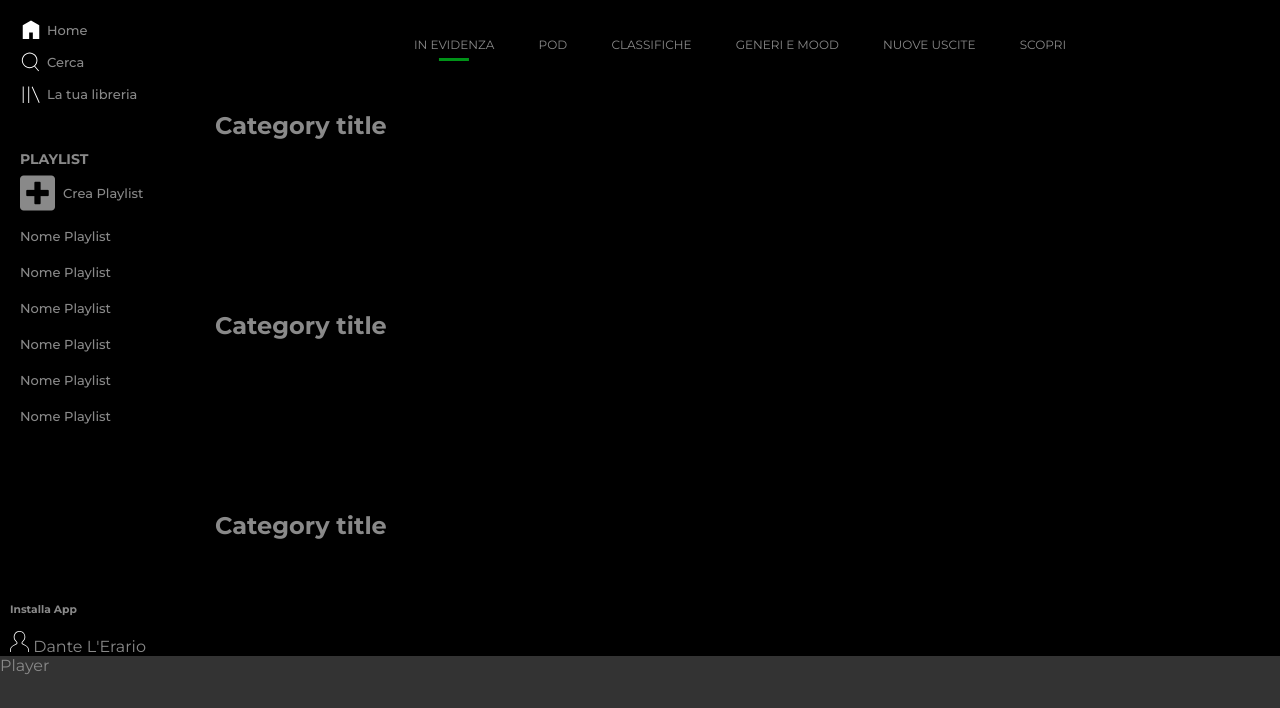
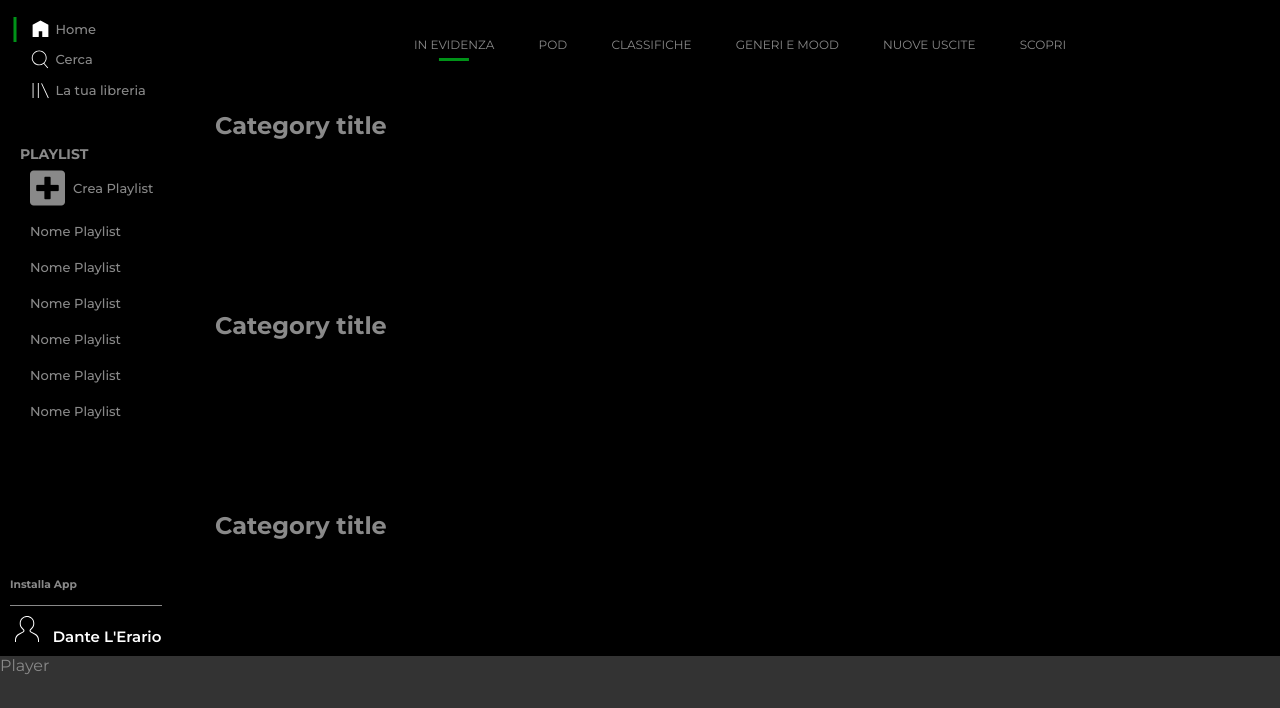
Before and after one commit to dantelerario/html-css-spotifyweb, a plain HTML site: page index.html in a window 1280 px wide. Shown: the part 64-772 px from the top of the page. Drawn offline with Linux system fonts and the light colour scheme.

Commit message:
sidebar done

```diff
--- a/index.html
+++ b/index.html
@@ -20,7 +20,7 @@
                   <img src="img/logo.svg" alt="Spotify">
                   <div class="nav-div pad-top-bot20">
                     <ul class="ul-nostyle">
-                      <li>
+                      <li class="active-left">
                         <img src="img/home.svg" alt="Home">
                         <a href="#">Home</a>
                       </li>
@@ -64,8 +64,8 @@
                 </div>
 
                 <div class="sidebar-bottom">
-                  <h6>Installa App</h6>
                   <div class="account-sidebar">
+                    <h6 class="underscore">Installa App</h6>
                     <img src="img/profile.svg" alt="Profilo">
                     <span class="account-name">Dante L'Erario</span>
                   </div>
--- a/styles/main.css
+++ b/styles/main.css
@@ -38,6 +38,7 @@ body {
 .sidebar-top .nav-div ul {
   display: flex;
   flex-direction: column;
+  padding-left: 10px;
 }
 
 .sidebar-top .nav-div ul li{
@@ -81,6 +82,21 @@ body {
 .sidebar-top h4 {
   font-size: 14px;
 }
+
+.active-left {
+  position: relative;
+}
+
+.active-left::before {
+  content: "";
+  position: absolute;
+  left: 0;
+  top: 3px;
+  height: 25px;
+  transform: translateX(-50%);
+  border-left: 3px solid #009318;
+  padding-right: 30px;
+}
 /* SIDERBAR TOP END*/
 
 /* SIDERBAR BOTTOM */
@@ -92,23 +108,38 @@ body {
 
 .sidebar-bottom h6 {
   padding: 15px 0;
+}
+
+.underscore {
   position: relative;
 }
 
-.siderbar-bottom h6:before {
+.underscore::before {
   content: "";
   position: absolute;
   left: 0;
   bottom: 0;
   height: 1px;
-  width: 75%;
-  transform: translateX(-50%);
-  border-bottom: 0.5px solid #898989;
+  width: 80%;
+  border-bottom:0.5px solid #898989;
 }
 
 .sidebar-bottom img {
-  width: 10%;
+  width: 15%;
+  padding: 10px 0 0 5px;
 }
+
+.account-sidebar {
+  padding: 10px 0 10px 0;
+}
+
+.account-sidebar .account-name {
+  color: #FFF;
+  font-size: 15px;
+  font-weight: 600;
+  padding: 10px 0 0 10px;
+}
+/* SIDERBAR BOTTOM END */
 
 /* CONTENT */
 
```
